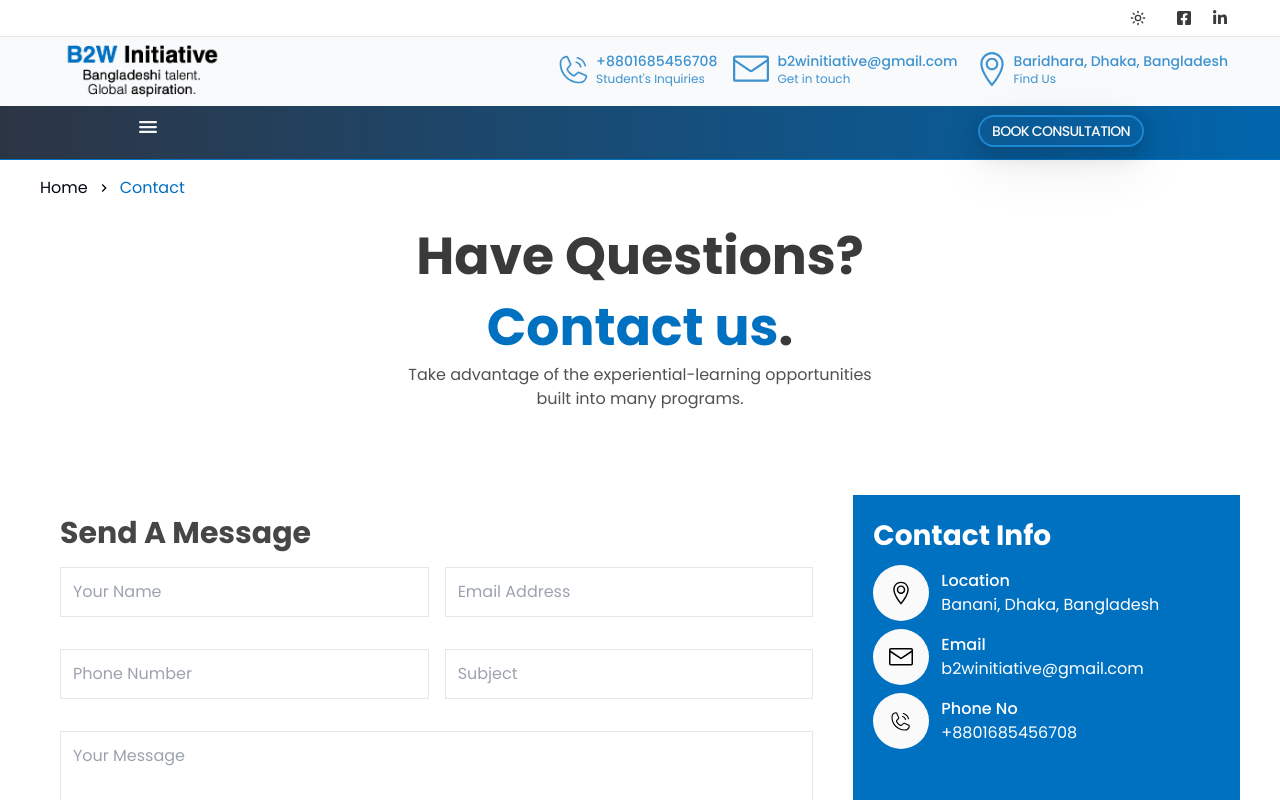
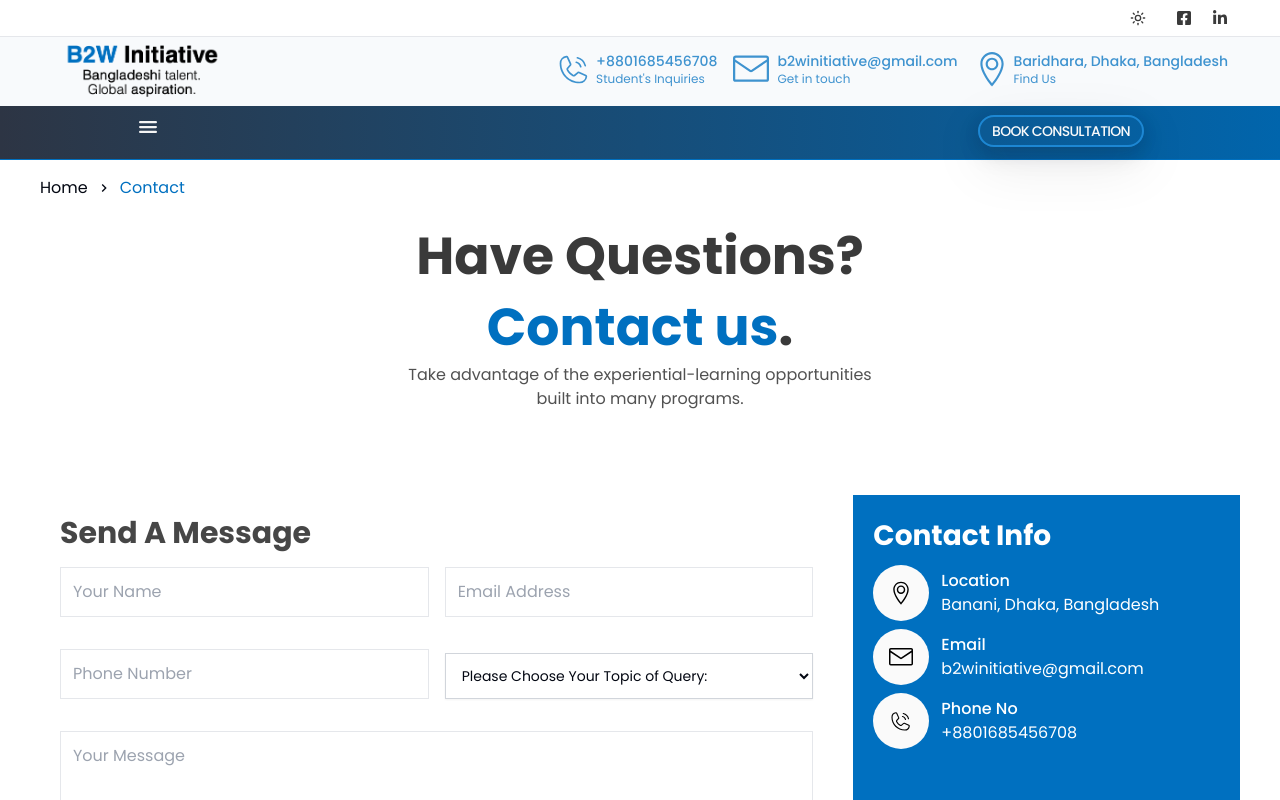
Before and after one commit to wpseemol/b2wi-development, a Next.js app: page /contact in a window 1280 px wide. Shown: the top 800 px of the page. Built offline with nearby package versions, Linux system fonts and the light colour scheme.

Commit message:
contact page subject section

```diff
--- a/app/contact/_components/send-message-section.tsx
+++ b/app/contact/_components/send-message-section.tsx
@@ -1,3 +1,5 @@
+import SubjectDropdown from './subject-dropdown';
+
 export default function SendMessageSection() {
     return (
         <div className=" md:col-span-2  h-full md:p-5 md:pb-0 p-2 pb-0">
@@ -31,14 +33,9 @@ export default function SendMessageSection() {
                     className="border focus-visible:outline-none p-3"
                     required
                 />
-                <input
-                    type="text"
-                    name="subject"
-                    id="subject"
-                    placeholder="Subject"
-                    className="border focus-visible:outline-none p-3"
-                    required
-                />
+
+                <SubjectDropdown />
+
                 <textarea
                     name="your-message"
                     id="your-message"
--- /dev/null
+++ b/app/contact/_components/subject-dropdown.tsx
@@ -0,0 +1,71 @@
+'use client';
+
+import React, { useState } from 'react';
+
+const SubjectDropdown: React.FC = () => {
+    const [selectedValue, setSelectedValue] = useState<string>('');
+
+    const handleChange = (event: React.ChangeEvent<HTMLSelectElement>) => {
+        setSelectedValue(event.target.value);
+    };
+
+    return (
+        <>
+            <select
+                id="dropdown"
+                value={selectedValue}
+                onChange={handleChange}
+                className="mt-1 block w-full py-2 px-3 border-gray-300 bg-white shadow-sm focus:outline-none focus:ring-indigo-500 focus:border-indigo-500 sm:text-sm border focus-visible:outline-none p-3">
+                <option value="" disabled>
+                    Please Choose Your Topic of Query:
+                </option>
+                {selectOptions.map((option) => (
+                    <option key={option.id} value={option.slug}>
+                        {option.title}
+                    </option>
+                ))}
+            </select>
+        </>
+    );
+};
+
+export default SubjectDropdown;
+
+const selectOptions: SelectOption[] = [
+    {
+        id: 1,
+        title: 'University Research Assistance',
+        slug: 'university-research-assistance',
+    },
+    {
+        id: 2,
+        title: 'Profile Assessment',
+        slug: 'profile-assessment',
+    },
+    {
+        id: 3,
+        title: 'SOP Review',
+        slug: 'sop-review',
+    },
+    {
+        id: 4,
+        title: 'LOR Review',
+        slug: 'lor-review',
+    },
+    {
+        id: 5,
+        title: 'Visa Application Review',
+        slug: 'visa-application-review',
+    },
+    {
+        id: 6,
+        title: 'Accommodation Assistance',
+        slug: 'accommodation-assistance',
+    },
+];
+
+type SelectOption = {
+    id: number;
+    title: string;
+    slug: string;
+};
```
